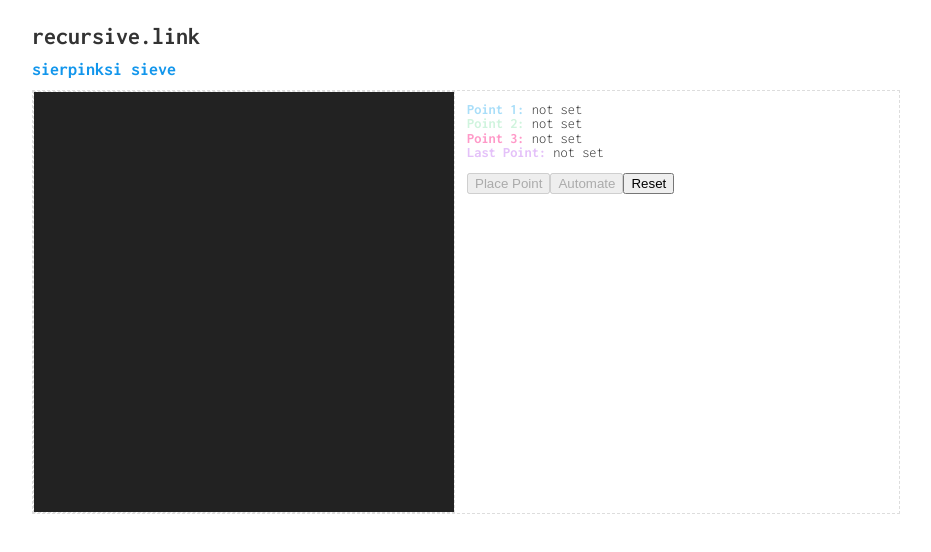
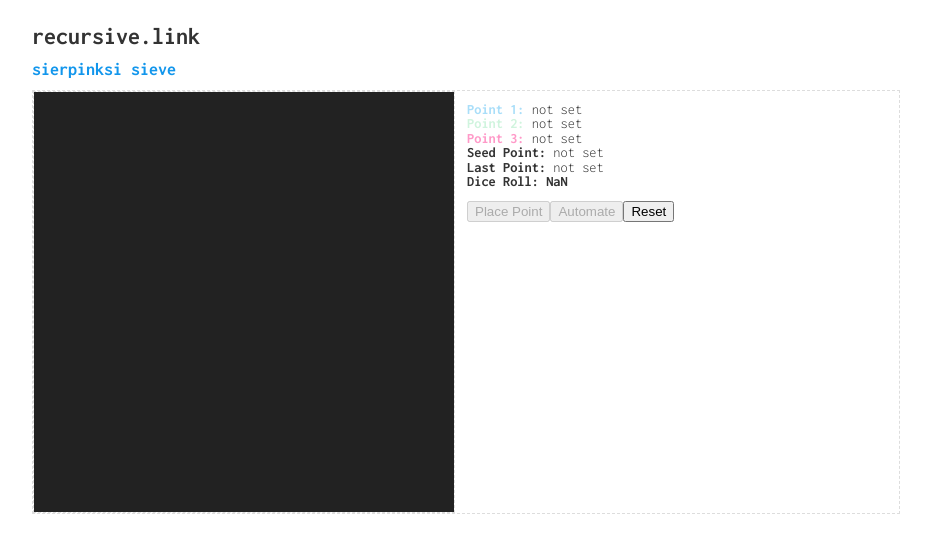
Before and after one commit to wesdoyle/recursive.link, a Vue app: page / in a window 1280 px wide. Shown: the top 552 px of the page, without its empty margins (0-931 px from the left). Built offline with nearby package versions, Linux system fonts and the light colour scheme.

Commit message:
Update UI

```diff
--- a/src/views/Home.vue
+++ b/src/views/Home.vue
@@ -26,9 +26,17 @@
             <span v-else>not set</span>
           </div>
           <div>
-            <span class="seed">Last Point: </span>
+            <span class="dice">Seed Point: </span>
             <span v-if="seedPointSet">[{{ seed.x }}, {{ seed.y }}]</span>
             <span v-else>not set</span>
+          </div>
+          <div>
+            <span class="last-point">Last Point: </span>
+            <span v-if="seedPointSet">[{{ lastPointPlaced.x }}, {{ lastPointPlaced.y }}]</span>
+            <span v-else>not set</span>
+          </div>
+          <div>
+            <span class="dice">Dice Roll: {{ diceRoll }}</span>
           </div>
         </div>
         <div class="control-actions">
@@ -68,6 +76,7 @@ export default class Home extends Vue {
   seedPointSet = false;
 
   lastPointPlaced = { x: 0, y: 0, color: this.pointColor };
+  diceRoll: number = NaN;
 
   svg: any;
 
@@ -159,7 +168,7 @@ export default class Home extends Vue {
       .append("circle")
       .attr("cx", nextVector.x)
       .attr("cy", nextVector.y)
-      .attr("r", 1)
+      .attr("r", 0.8)
       .attr("class", "placed-point")
       .attr("fill", this.lastPointPlaced.color);
 
@@ -173,7 +182,9 @@ export default class Home extends Vue {
   }
 
   rollDice() {
-    return Math.floor(Math.random() * 6) + 1;
+    let roll = Math.floor(Math.random() * 6) + 1;
+    this.diceRoll = roll;
+    return roll;
   }
 
   reset() {
@@ -281,4 +292,14 @@ export default class Home extends Vue {
   color: #e4c1f9;
   font-weight: bold;
 }
+
+.dice {
+  color: #333;
+  font-weight: bold;
+}
+
+.last-point {
+  color: #333;
+  font-weight: bold;
+}
 </style>
```
